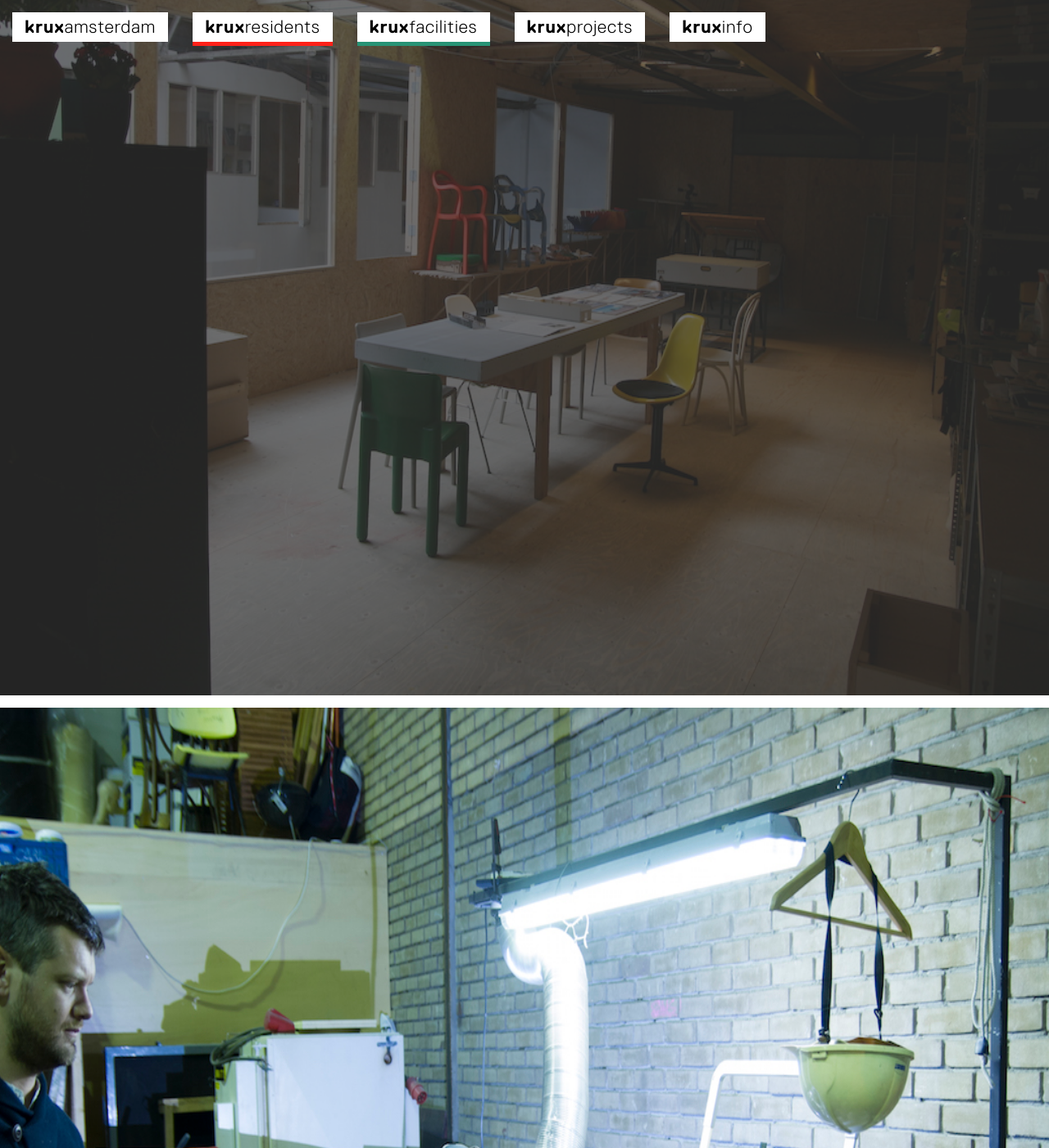
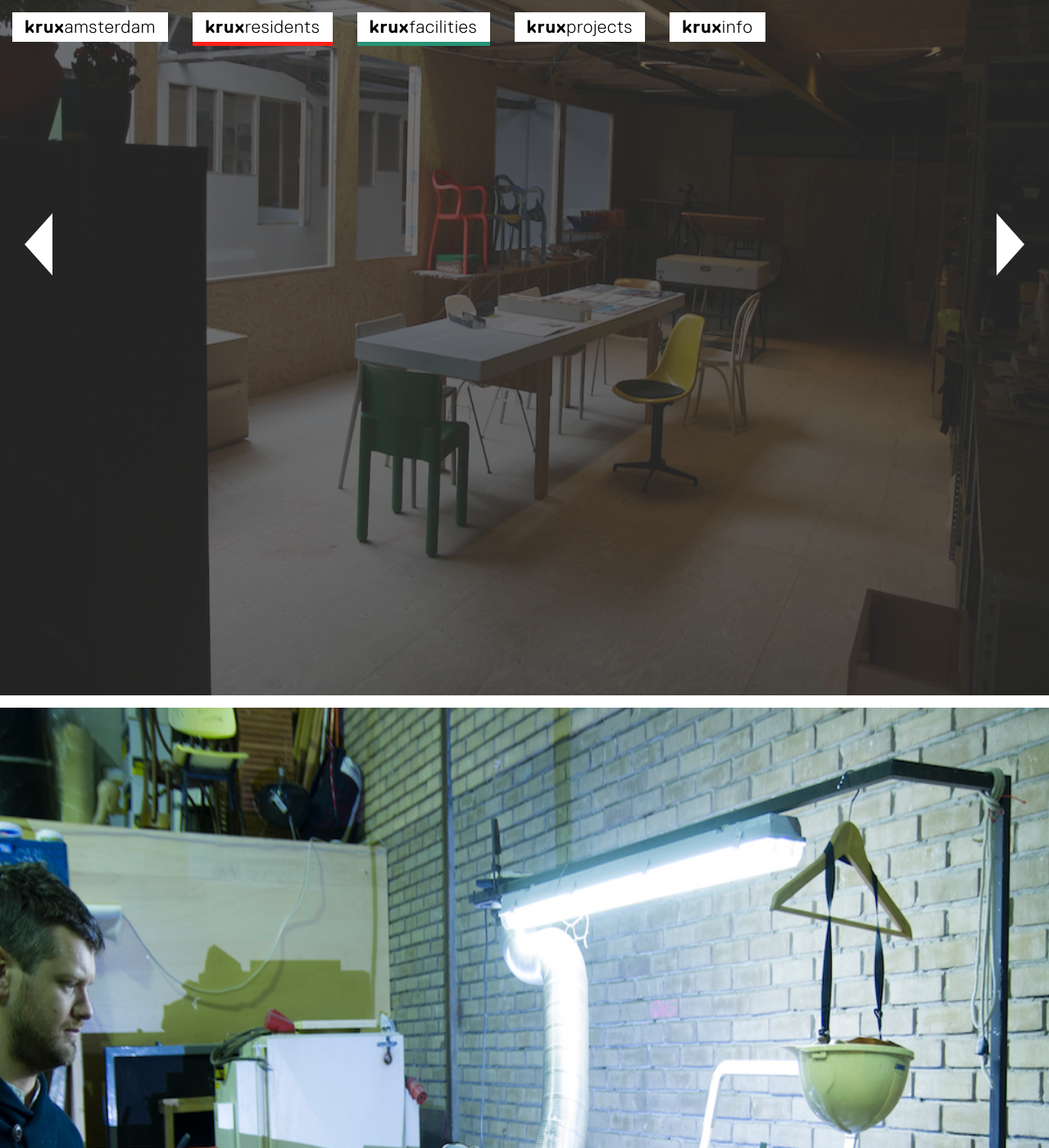
Before and after one commit to frankmolenaar1986/frankmolenaar1986.github.io, a Jekyll site: the page built from index.md, in a window 1280 px wide and 1400 px high, scrolled down 1367 px. Shown: the whole window at 82% size. Built offline with Jekyll 4.4.1, drawn with Linux system fonts in a browser that asks for light colours; nearby versions of some CDN libraries.

Commit message:
redisign the next and previous arrows

```diff
--- a/_layouts/default.html
+++ b/_layouts/default.html
@@ -22,6 +22,7 @@
             <img src="{{site.baseurl}}/images/backgrounds/background-12.jpg" class="stretch" alt="" />
             <div class="background-overlay"></div>
           </div>
+          <div class="fp-controlArrow fp-prev"></div>
           <div class="row">
             <div class="col-md-10 col-md-offset-1">
               <div class="residents">
@@ -41,6 +42,7 @@
               </div>
             </div>
           </div>
+          <div class="fp-controlArrow fp-next"></div>
         </div>
         <div class="col-md-12 krux-page page-3" data-page="page-3">
           <div class="bgImageContainer">
--- a/css/style.css
+++ b/css/style.css
@@ -95,11 +95,35 @@ div.page-content {
 	margin-right: 2em;
 }
 
+.fp-controlArrow {
+	position: absolute;
+	z-index: 4;
+	top: 50%;
+	cursor: pointer;
+	width: 0;
+	height: 0;
+	border-style: solid;
+	margin-top: -38px;
+}
+
+.fp-controlArrow.fp-prev {
+	left: 60px;
+	width: 0;
+	border-width: 38.5px 34px 38.5px 0;
+	border-color: transparent #fff transparent transparent;
+}
+
+.fp-controlArrow.fp-next {
+	right: 15px;
+	border-width: 38.5px 0 38.5px 34px;
+	border-color: transparent transparent transparent #fff;
+}
+
 .residents {
 	font-family: "ReplicaProLight", Helvetica, sans-serif;
 	list-style: none;
 	padding-left: 0;
-	margin-top: 130px;
+	margin-top: 10%;
 	margin-left: auto;
 	margin-right: auto;
 	line-height: 28px;
```
Also changed, not shown: other parts of _layouts/default.html (+10 -0 lines), 1 other file.
